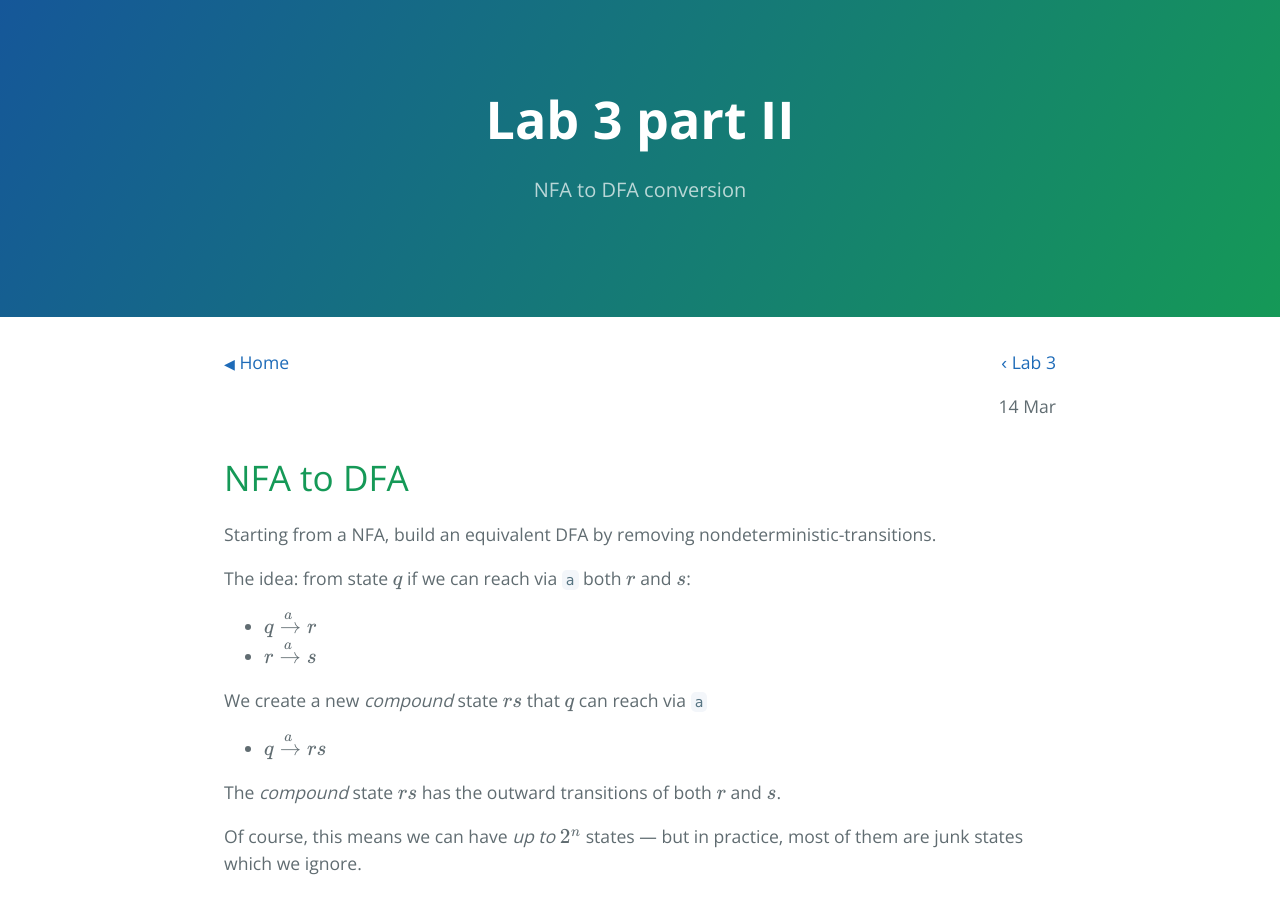
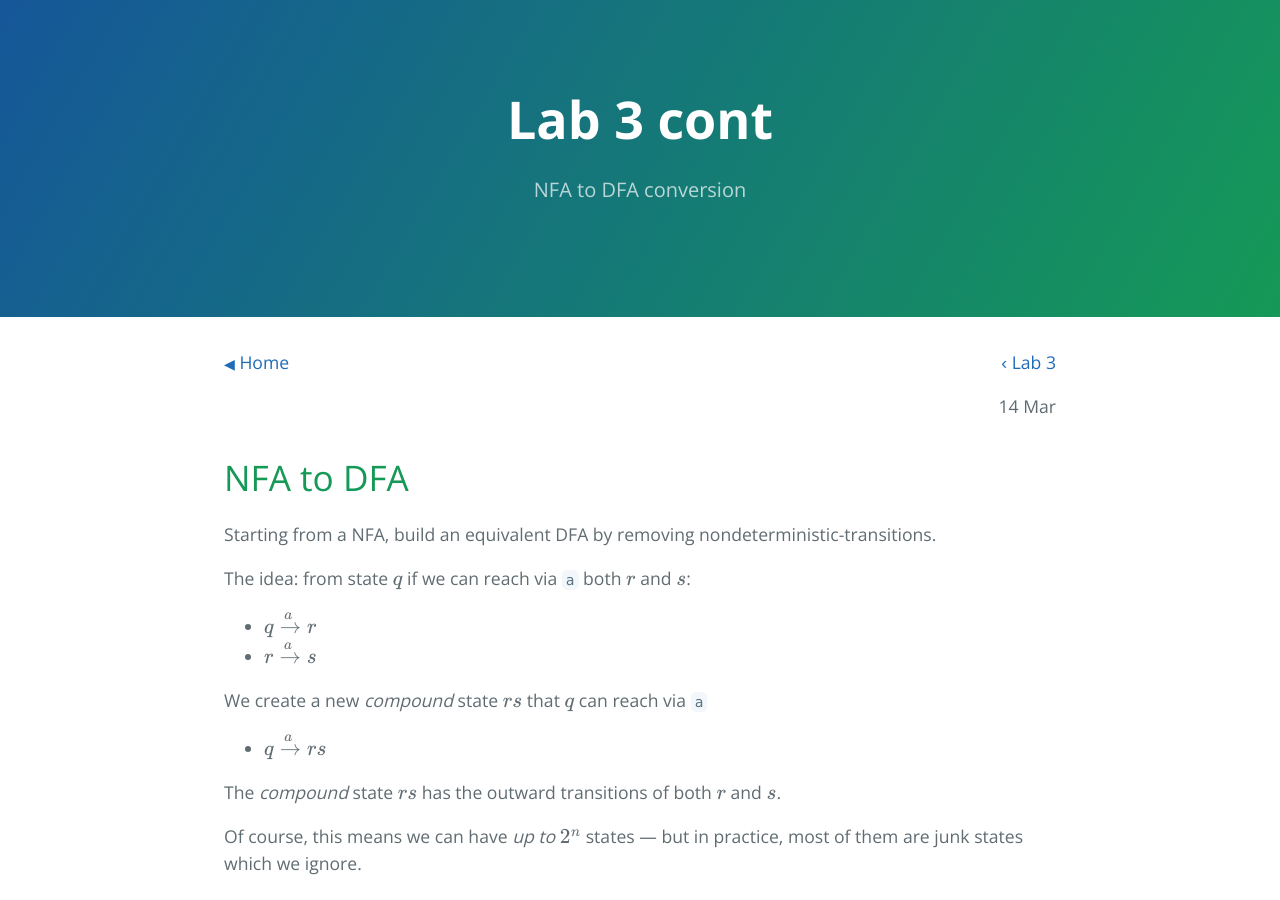
Before and after one commit to stefan-niculae/formal-labs, a Jekyll site: the page built from _posts/2017-03-14-lab3p2.md, in a window 1280 px wide and 900 px high. Built offline with Jekyll 4.4.1, drawn with Linux system fonts in a browser that asks for light colours; formulas are drawn with MathJax 3.

Commit message:
rename part2

```diff
--- a/_posts/2017-03-14-lab3p2.md
+++ b/_posts/2017-03-14-lab3p2.md
@@ -1,6 +1,6 @@
 ---
 layout:  post
-title:   Lab 3 part II
+title:   Lab 3 cont
 tagline: NFA to DFA conversion
 ---
 
```
